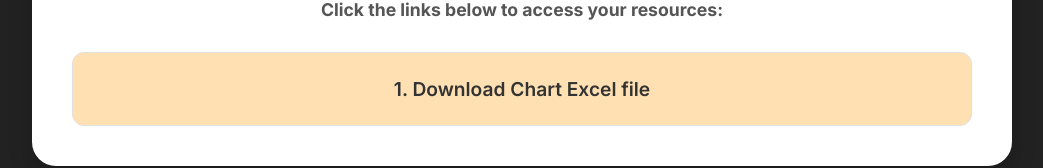
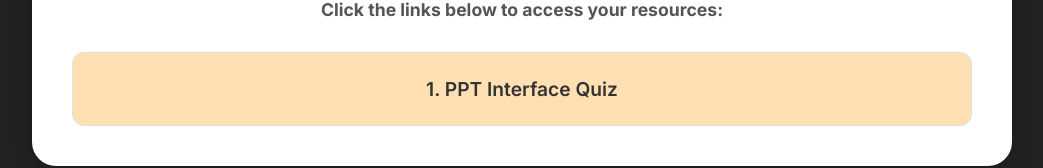
Before and after one commit to Ramya89510/Student-link, a plain HTML site: page Grade 6/index.html in a window 1280 px wide. Shown: the part 392-560 px from the top of the page, without its empty margins (118-1161 px from the left). Drawn offline with Linux system fonts and the light colour scheme.

Commit message:
Update index.html

```diff
--- a/Grade 6/index.html
+++ b/Grade 6/index.html
@@ -149,7 +149,7 @@
         </h1>
         <p><b>Click the links below to access your resources:</b></p>
         <ul>
-            <li><a href="Chart.xlsx">1. Download Chart Excel file</a></li>
+            <li><a href="Grade6 interface of PPT.html">1. PPT Interface Quiz</a></li>
          </ul>
     </div>
 </body>
```
